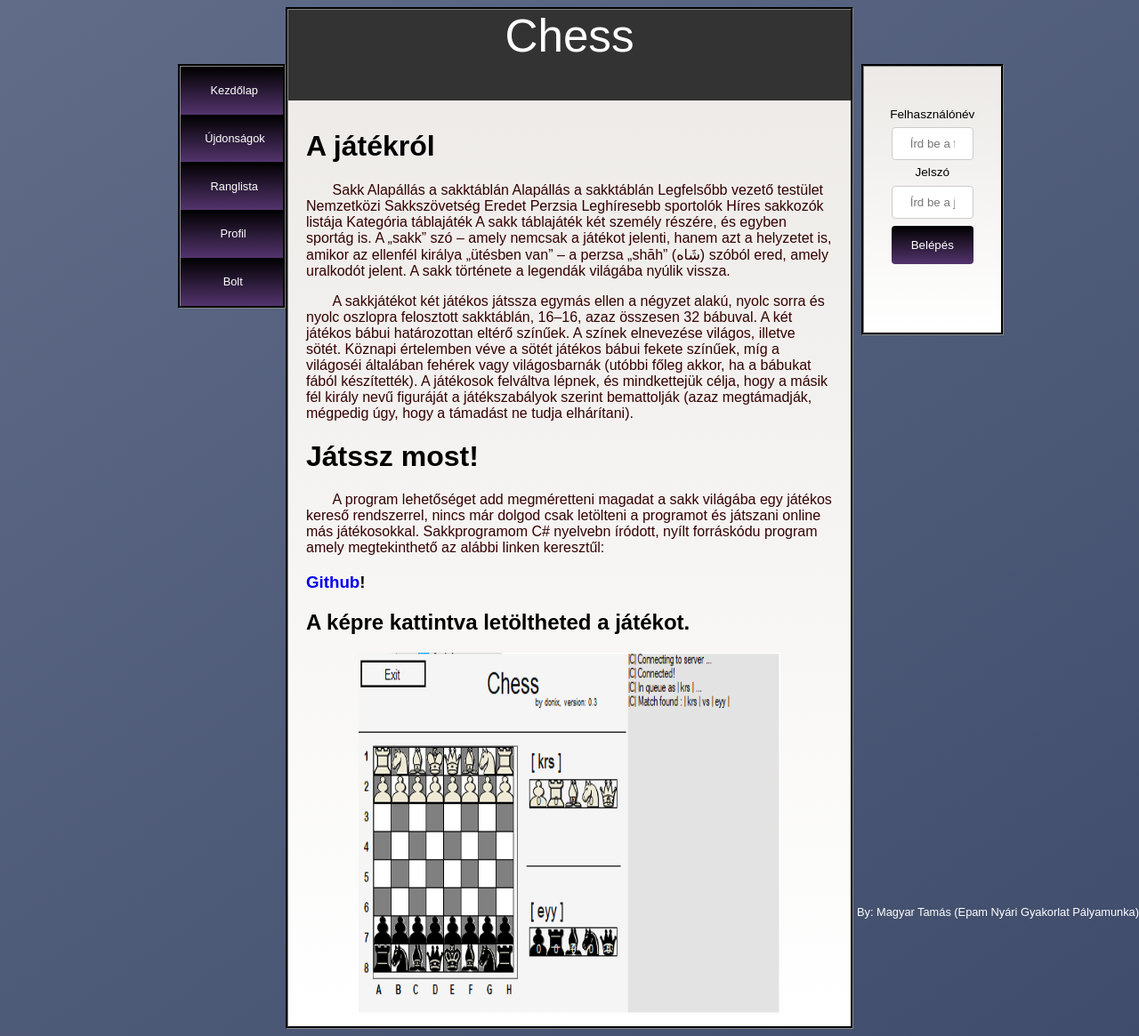
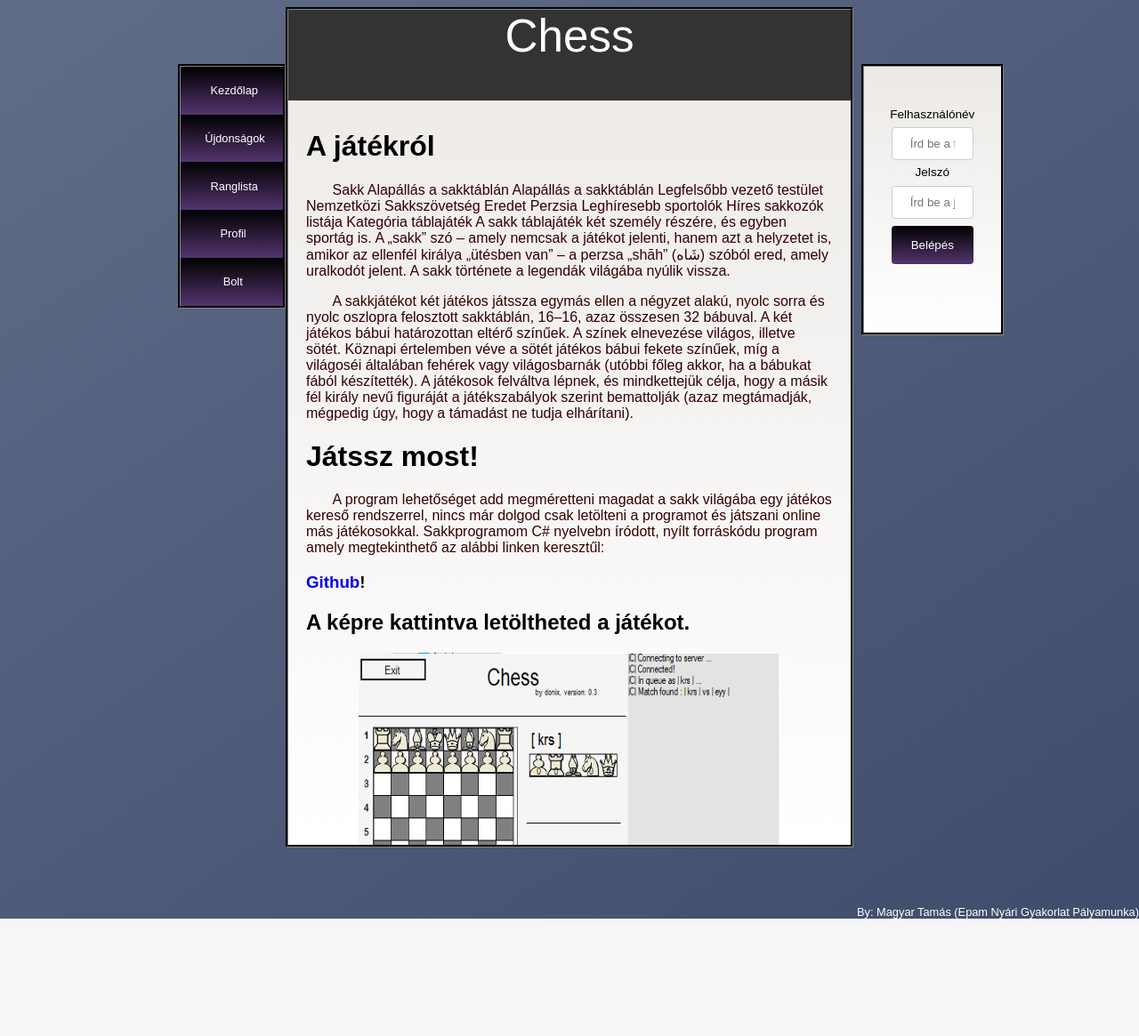
Before and after one commit to DoniXDev/Chess-WebAplication, a PHP site: page / in a window 1280 px wide. Shown: the whole page at 89% size. After the commit the page ends 1033 px from the top, so only its background shows below. Run offline with PHP 8.4, Linux system fonts and the light colour scheme.

Commit message:
0.2
* sub-conent div content fiexed

```diff
--- a/style.css
+++ b/style.css
@@ -72,7 +72,8 @@
 
 #sub-content
 {
-	height:100%;
+	overflow:scroll;
+	height:80%;
 	padding: 12px 20px;
 }
 
```
